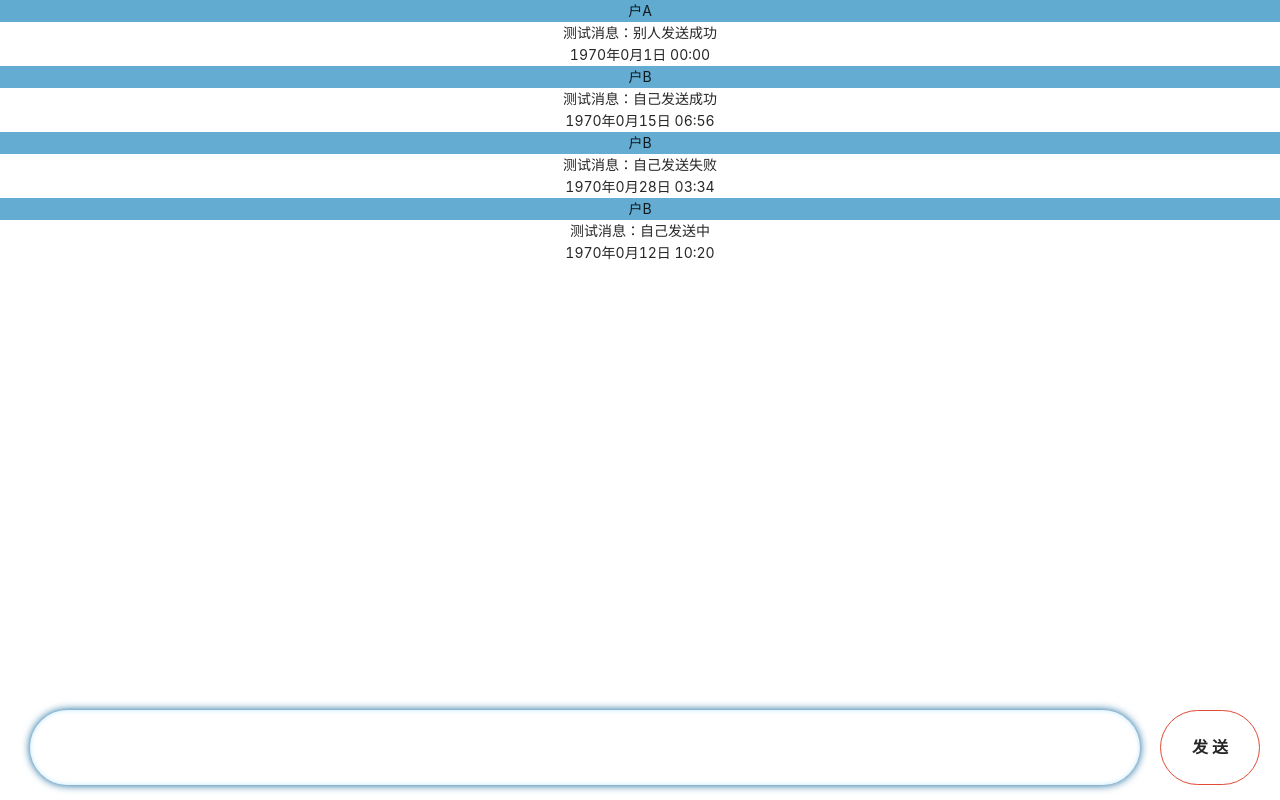
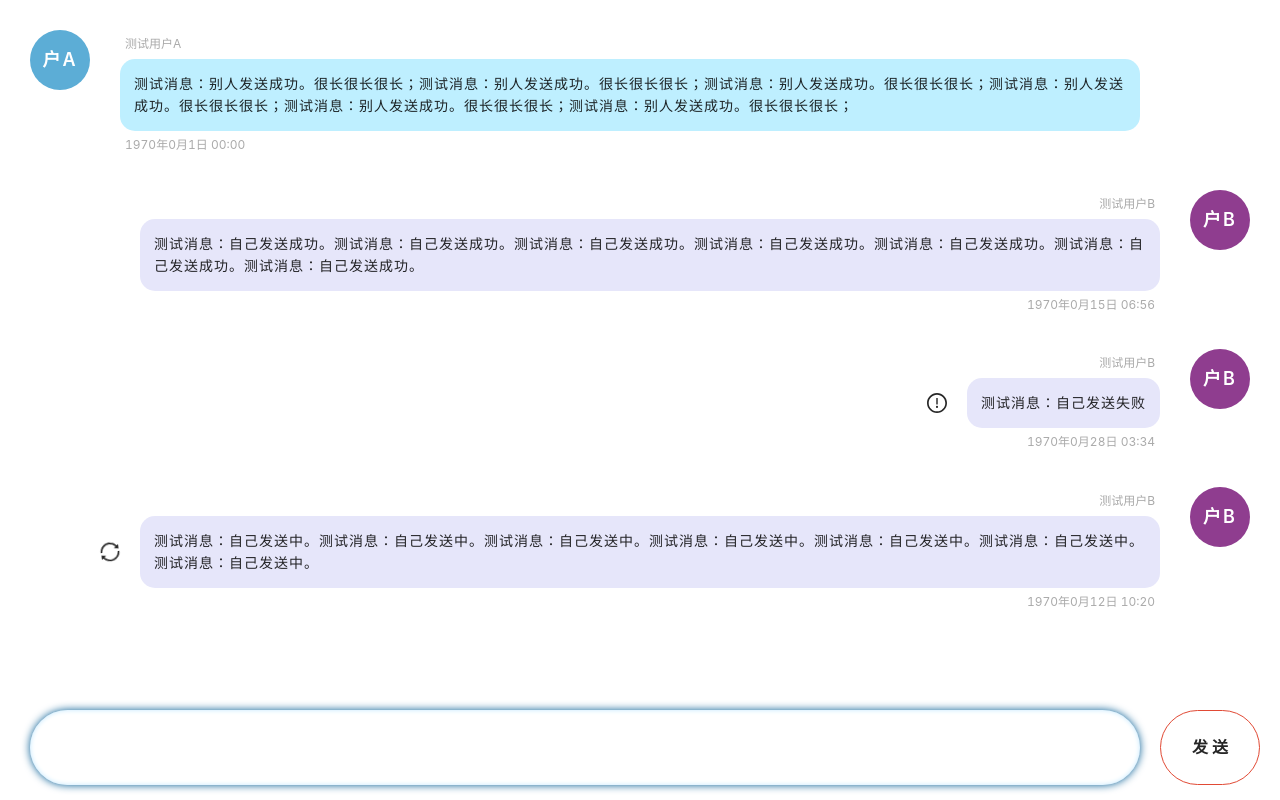
Before and after one commit to UncleBloom/chatroom, a React (Create React App) app: page / in a window 1280 px wide. Built offline with nearby package versions, Linux system fonts and the light colour scheme.

Commit message:
css：message样式

```diff
--- a/src/components/chat/chat.tsx
+++ b/src/components/chat/chat.tsx
@@ -13,6 +13,7 @@ function Chat(params: IChatParams) {
       <div className="messages">
         {testMessages.map((msg) => (
           <Message
+            key={msg.messageID}
             content={msg.content}
             nickname={msg.nickname}
             user_id={msg.userID}
@@ -40,7 +41,8 @@ interface messageInfo {
 
 const testMessages: messageInfo[] = [
   {
-    content: "测试消息：别人发送成功",
+    content:
+      "测试消息：别人发送成功。很长很长很长；测试消息：别人发送成功。很长很长很长；测试消息：别人发送成功。很长很长很长；测试消息：别人发送成功。很长很长很长；测试消息：别人发送成功。很长很长很长；测试消息：别人发送成功。很长很长很长；",
     messageID: 0,
     sentTime: 0,
     nickname: "测试用户A",
@@ -48,7 +50,8 @@ const testMessages: messageInfo[] = [
     status: "receive",
   },
   {
-    content: "测试消息：自己发送成功",
+    content:
+      "测试消息：自己发送成功。测试消息：自己发送成功。测试消息：自己发送成功。测试消息：自己发送成功。测试消息：自己发送成功。测试消息：自己发送成功。测试消息：自己发送成功。",
     messageID: 1,
     sentTime: 1234567890,
     nickname: "测试用户B",
@@ -64,7 +67,8 @@ const testMessages: messageInfo[] = [
     status: "fail",
   },
   {
-    content: "测试消息：自己发送中",
+    content:
+      "测试消息：自己发送中。测试消息：自己发送中。测试消息：自己发送中。测试消息：自己发送中。测试消息：自己发送中。测试消息：自己发送中。测试消息：自己发送中。",
     messageID: 3,
     sentTime: 987654323,
     nickname: "测试用户B",
--- a/src/components/message/message.scss
+++ b/src/components/message/message.scss
@@ -0,0 +1,81 @@
+.chat .messages{
+
+    overflow-y: scroll;
+
+    .message{
+        position:relative;
+        display:flex;
+        margin: 30px 0;
+
+        .avatar{
+            margin:0 30px;
+            width:60px;
+            height: 60px;
+            border-radius:50%;
+            flex-shrink: 0;
+            flex-grow: 0;
+            user-select: none;
+
+            .avatarChar{
+                line-height:60px;
+                color:white;
+                font-size: 18px;
+                font-weight: 600;
+                letter-spacing: 2px;
+            }
+        }
+
+        .messageBox{
+
+            .nickname ,.time{
+                overflow: hidden;
+                text-overflow: ellipsis;
+                font-size: 12px;
+                color: #aaa;
+                margin:5px;
+            }
+
+            .text{
+                padding:14px;
+                border-radius:15px;
+                letter-spacing: 1px;
+                font-size: 14px;
+                text-align: left;
+            }
+        }
+
+
+    }
+
+    .receive{
+        flex-direction: row;
+        margin-right: 140px;
+        .nickname ,.time{
+            text-align: left;
+        }
+        .text{
+            background-color:rgb(190, 239, 255);
+        }
+    }
+
+    .sending ,.sent ,.fail{
+        flex-direction: row-reverse;
+        margin-left: 140px;
+        .nickname ,.time{
+            text-align: right;
+        }
+        .text{
+            background-color:lavender;
+        }
+    }
+
+    .sending ,.fail{
+        margin-left: 80px;
+        .anticon{
+            margin:auto 20px;
+            height:20px;
+            width:20px;
+            font-size: 20px;
+        }
+    }
+}
--- a/src/components/message/message.tsx
+++ b/src/components/message/message.tsx
@@ -1,3 +1,9 @@
+import {
+  ExclamationCircleOutlined,
+  LoadingOutlined,
+  SyncOutlined,
+} from "@ant-design/icons";
+import { Popover } from "antd";
 import "./message.scss";
 
 interface IMessageParams {
@@ -17,12 +23,24 @@ export default function Message(params: IMessageParams) {
       <div className="avatar" style={{ background: bgcolor }}>
         <div className="avatarChar">{avatarChar(params.nickname)}</div>
       </div>
-      <div className="content">
+      <div className="messageBox">
+        <div className="nickname">{params.nickname}</div>
         <div className="text">{params.content}</div>
         <div className="time">
           {timeString(new Date(params.sentTime), params.nowTime)}
         </div>
       </div>
+      {params.status === "fail" ? (
+        <Popover content="发送失败">
+          <ExclamationCircleOutlined />
+        </Popover>
+      ) : params.status === "sending" ? (
+        <Popover content="发送中">
+          <SyncOutlined spin />
+        </Popover>
+      ) : (
+        <></>
+      )}
     </div>
   );
 }
@@ -44,6 +62,9 @@ const hashCode = (nickname: string): number[] => {
     l = (l << 2) - l + nickname.charCodeAt(i);
     l |= 0;
   }
+  h *= 100;
+  s *= 10;
+  l *= 10;
   h %= 360;
   s %= 30;
   l %= 30;
```
